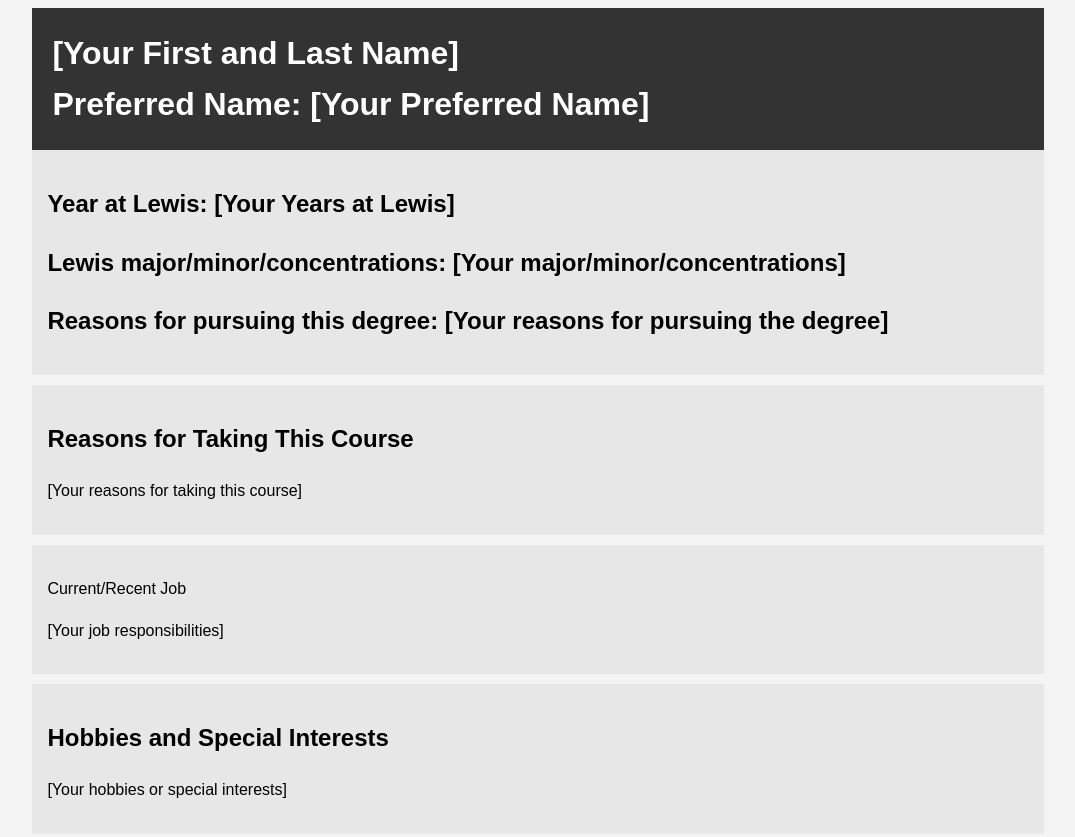
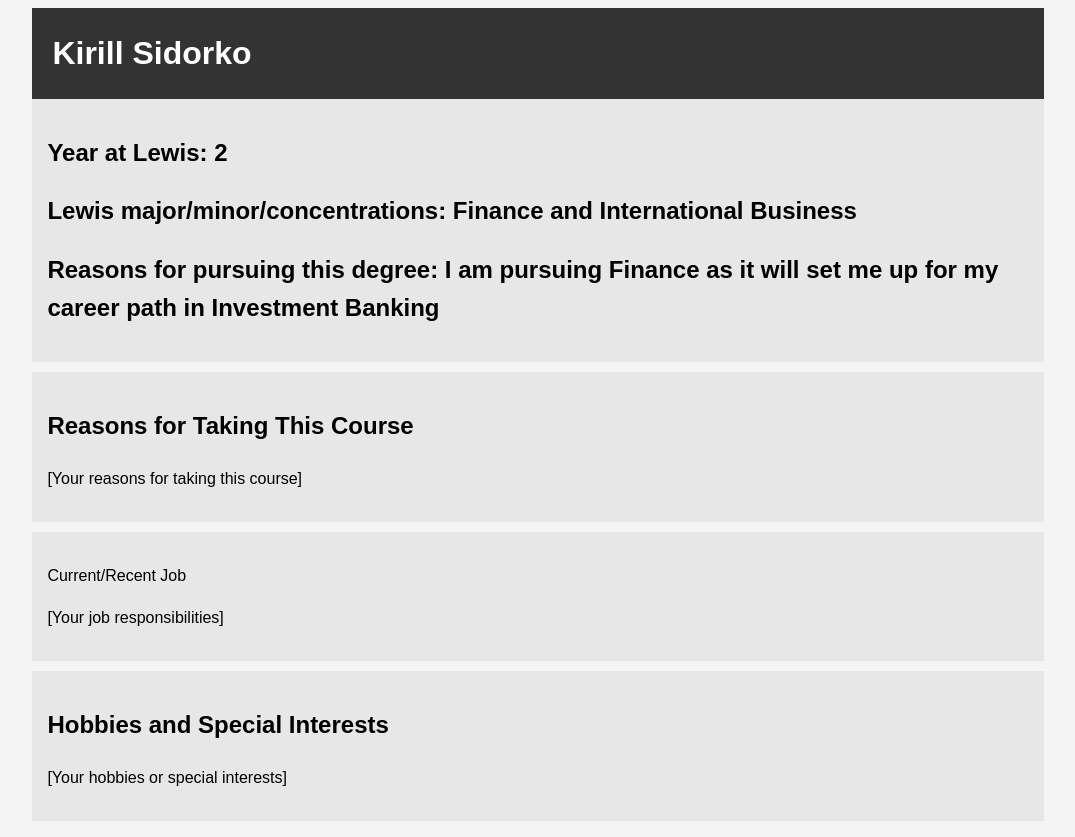
Before and after one commit to kirillsidorko/introductions, a plain HTML site: page index.html in a window 1280 px wide. Shown: the top 837 px of the page, without its empty margins (102-1177 px from the left). Drawn offline with Linux system fonts and the light colour scheme.

Commit message:
Update Kirill Sidorko.html

```diff
--- a/index.html
+++ b/index.html
@@ -31,14 +31,13 @@
 <body>
     <div class="container">
         <header class="main-info">
-            <h1>[Your First and Last Name]</h1>
-            <h1>Preferred Name: [Your Preferred Name]</h1>
+            <h1>Kirill Sidorko</h1>
         </header>
 
         <section class="lewis">
-			<h2>Year at Lewis: [Your Years at Lewis]</h2>
-			<h2>Lewis major/minor/concentrations: [Your major/minor/concentrations]</h2>
-			<h2>Reasons for pursuing this degree: [Your reasons for pursuing the degree]</h2>
+			<h2>Year at Lewis: 2 </h2>
+			<h2>Lewis major/minor/concentrations: Finance and International Business </h2>
+			<h2>Reasons for pursuing this degree: I am pursuing Finance as it will set me up for my career path in Investment Banking</h2>
         </section>
 
 		<section class="course">
```
